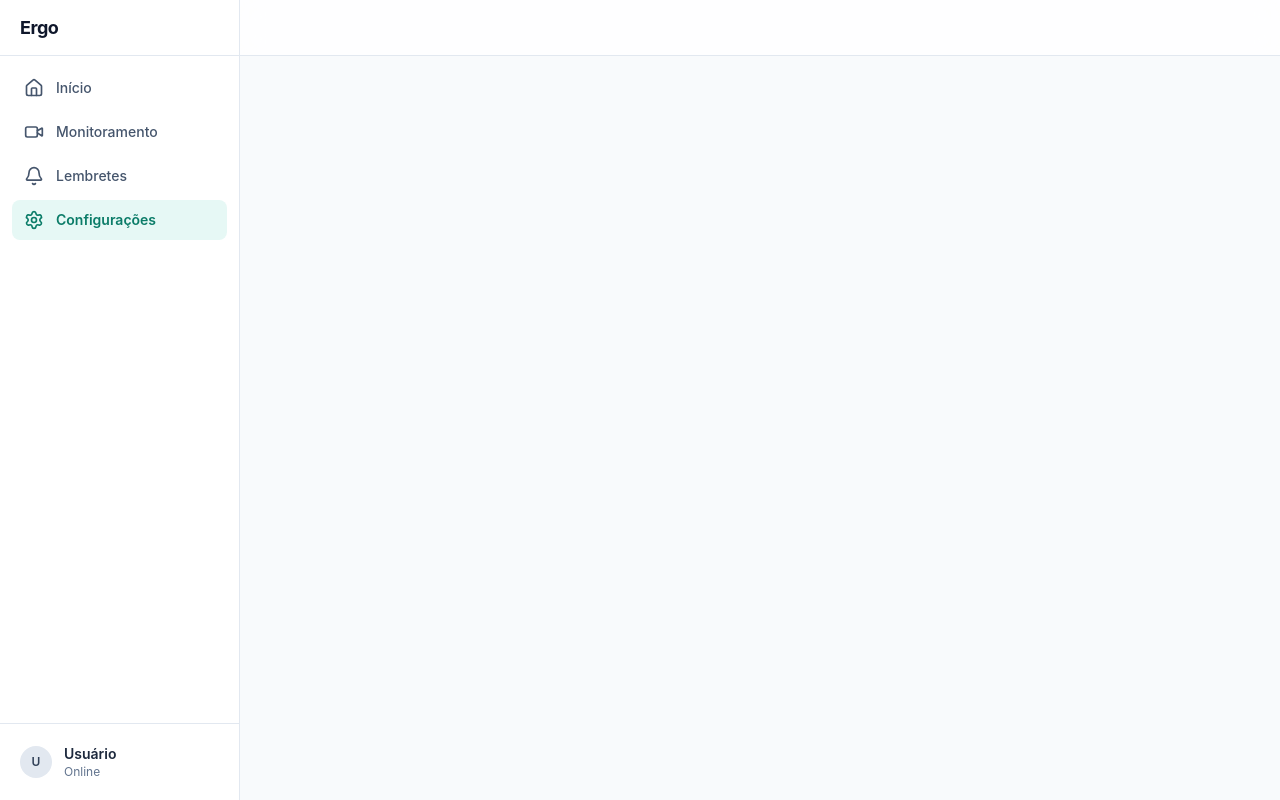
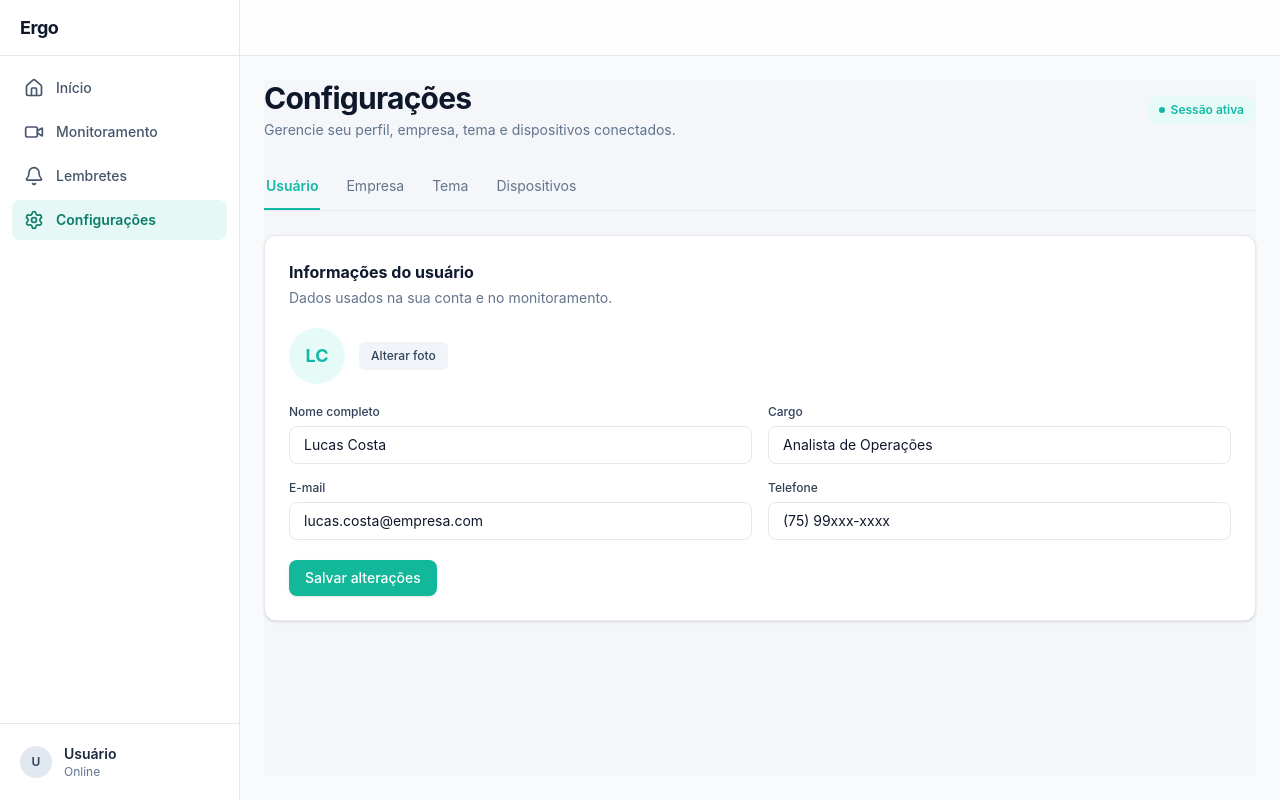
Before and after one commit to otaviocostao/ergo-app-tauri, a React (Vite) app: page /settings in a window 1280 px wide. Built offline with nearby package versions, Linux system fonts and the light colour scheme.

Commit message:
feat: front-end tela config

```diff
--- /dev/null
+++ b/src/pages/Settings.tsx
@@ -0,0 +1,153 @@
+import { useState } from "react";
+import Header from "../components/Header";
+import Button from "../components/Button";
+import Input from "../components/Input";
+import Select from "../components/Select";
+
+type SettingsTab = "usuario" | "empresa" | "tema" | "dispositivos";
+type ThemeOption = "Claro" | "Escuro" | "Automático";
+
+const tabs: Array<{ id: SettingsTab; label: string }> = [
+  { id: "usuario", label: "Usuário" },
+  { id: "empresa", label: "Empresa" },
+  { id: "tema", label: "Tema" },
+  { id: "dispositivos", label: "Dispositivos" },
+];
+
+const yesNoOptions = [
+  { label: "Sim", value: "sim" },
+  { label: "Não", value: "nao" },
+];
+
+const deviceOptions = [
+  { label: "Notebook", value: "notebook" },
+  { label: "Desktop", value: "desktop" },
+  { label: "Tablet", value: "tablet" },
+];
+
+function ThemePreview({ theme }: { theme: ThemeOption }) {
+  if (theme === "Claro") {
+    return <div className="h-14 rounded-md border border-[#e6eaf0] bg-[linear-gradient(135deg,#ffffff_60%,#f4f6f9_60%)]" />;
+  }
+
+  if (theme === "Escuro") {
+    return <div className="h-14 rounded-md bg-[linear-gradient(135deg,#101a2e_60%,#16233d_60%)]" />;
+  }
+
+  return <div className="h-14 rounded-md bg-[linear-gradient(90deg,#ffffff_50%,#101a2e_50%)]" />;
+}
+
+export default function Settings() {
+  const [activeTab, setActiveTab] = useState<SettingsTab>("usuario");
+  const [theme, setTheme] = useState<ThemeOption>("Claro");
+  const [saved, setSaved] = useState(false);
+
+  return (
+    <div className="w-full min-h-full bg-[#f4f6f9] pb-8 dark:bg-slate-950">
+      <Header
+        title="Configurações"
+        subtitle="Gerencie seu perfil, empresa, tema e dispositivos conectados."
+        action={
+          <div className="inline-flex items-center gap-1.5 rounded-full bg-[#e6fbf7] px-3 py-1.5 text-xs font-semibold text-[#14b8a6]">
+            <span className="h-1.5 w-1.5 rounded-full bg-[#14b8a6]" />
+            Sessão ativa
+          </div>
+        }
+      />
+
+      <div className="mb-6 flex gap-6 overflow-x-auto border-b border-[#e6eaf0] dark:border-slate-800">
+        {tabs.map((tab) => (
+          <button
+            key={tab.id}
+            type="button"
+            onClick={() => setActiveTab(tab.id)}
+            className={`whitespace-nowrap border-b-2 px-0.5 py-3 text-sm transition-colors ${activeTab === tab.id
+              ? "border-[#14b8a6] font-semibold text-[#14b8a6]"
+              : "border-transparent text-[#64748b] hover:text-[#101a2e] dark:hover:text-slate-200"
+              }`}
+          >
+            {tab.label}
+          </button>
+        ))}
+      </div>
+
+      {activeTab === "usuario" && (
+        <section className="rounded-xl border border-[#e6eaf0] bg-white p-5 shadow-sm sm:p-6 dark:border-slate-800 dark:bg-slate-900">
+          <h2 className="text-base font-bold text-[#101a2e] dark:text-white">Informações do usuário</h2>
+          <p className="mb-5 mt-1 text-sm text-[#64748b]">Dados usados na sua conta e no monitoramento.</p>
+
+          <div className="mb-5 flex items-center gap-3.5">
+            <div className="flex h-14 w-14 items-center justify-center rounded-full bg-[#e6fbf7] text-lg font-bold text-[#14b8a6]">LC</div>
+            <Button variant="secondary" size="sm" type="button">Alterar foto</Button>
+          </div>
+
+          <div className="grid grid-cols-1 gap-4 sm:grid-cols-2">
+            <Input label="Nome completo" defaultValue="Lucas Costa" />
+            <Input label="Cargo" defaultValue="Analista de Operações" />
+            <Input label="E-mail" type="email" defaultValue="lucas.costa@empresa.com" />
+            <Input label="Telefone" defaultValue="(75) 99xxx-xxxx" />
+          </div>
+
+          <div className="mt-5 flex items-center gap-3">
+            <Button type="button" onClick={() => setSaved(true)}>Salvar alterações</Button>
+            {saved && <span className="text-xs font-medium text-[#14b8a6]">Alterações salvas</span>}
+          </div>
+        </section>
+      )}
+
+      {activeTab === "empresa" && (
+        <section className="rounded-xl border border-[#e6eaf0] bg-white p-5 shadow-sm sm:p-6 dark:border-slate-800 dark:bg-slate-900">
+          <h2 className="text-base font-bold text-[#101a2e] dark:text-white">Informações da empresa</h2>
+          <p className="mb-5 mt-1 text-sm text-[#64748b]">Dados gerenciados pelo administrador — somente leitura.</p>
+
+          <div className="grid grid-cols-1 gap-4 sm:grid-cols-2">
+            <Input label="Empresa" defaultValue="Ergo Tecnologia Ltda." disabled />
+            <Input label="Plano" defaultValue="Corporate — 250 licenças" disabled />
+            <Input label="Departamento" defaultValue="Operações — Unidade Feira de Santana" disabled />
+            <Input label="Administrador da conta" defaultValue="ti@empresa.com" disabled />
+          </div>
+        </section>
+      )}
+
+      {activeTab === "tema" && (
+        <section className="rounded-xl border border-[#e6eaf0] bg-white p-5 shadow-sm sm:p-6 dark:border-slate-800 dark:bg-slate-900">
+          <h2 className="text-base font-bold text-[#101a2e] dark:text-white">Tema</h2>
+          <p className="mb-5 mt-1 text-sm text-[#64748b]">Escolha como o Ergo aparece para você.</p>
+
+          <div className="grid max-w-3xl grid-cols-1 gap-3 sm:grid-cols-3">
+            {(["Claro", "Escuro", "Automático"] as ThemeOption[]).map((option) => (
+              <button
+                key={option}
+                type="button"
+                onClick={() => setTheme(option)}
+                className={`rounded-lg border-2 p-3 text-left transition-colors ${theme === option
+                  ? "border-[#14b8a6]"
+                  : "border-[#e6eaf0] hover:border-[#a7ddd5] dark:border-slate-700"
+                  }`}
+              >
+                <ThemePreview theme={option} />
+                <span className="mt-2 block text-sm font-semibold text-[#101a2e] dark:text-slate-100">{option}</span>
+              </button>
+            ))}
+          </div>
+        </section>
+      )}
+
+      {activeTab === "dispositivos" && (
+        <section className="rounded-xl border border-[#e6eaf0] bg-white p-5 shadow-sm sm:p-6 dark:border-slate-800 dark:bg-slate-900">
+          <h2 className="text-base font-bold text-[#101a2e] dark:text-white">Dispositivos</h2>
+          <p className="mb-5 mt-1 text-sm text-[#64748b]">Informações usadas para calibrar o monitoramento ergonômico.</p>
+
+          <div className="grid grid-cols-1 gap-4 sm:grid-cols-2">
+            <Select label="Qual seu dispositivo?" placeholder="Selecione" options={deviceOptions} />
+            <Select label="Você utiliza um teclado externo?" placeholder="Selecione" options={yesNoOptions} />
+            <Select label="Você utiliza um mouse externo?" placeholder="Selecione" options={yesNoOptions} />
+            <Select label="Sua mesa tem regulagem de altura?" placeholder="Selecione" options={yesNoOptions} />
+            <Select label="Sua cadeira tem regulagem de altura?" placeholder="Selecione" options={yesNoOptions} />
+            <Select label="Seu monitor tem regulagem de altura?" placeholder="Selecione" options={yesNoOptions} />
+          </div>
+        </section>
+      )}
+    </div>
+  );
+}
--- a/src/routes/AppRoutes.tsx
+++ b/src/routes/AppRoutes.tsx
@@ -3,6 +3,7 @@ import MainLayout from "../components/MainLayout";
 import Home from "../pages/Home";
 import Reminders from "../pages/Reminders";
 import Monitoring from "../pages/Monitoring";
+import Settings from "../pages/Settings";
 
 export default function AppRoutes() {
   return (
@@ -11,7 +12,7 @@ export default function AppRoutes() {
         <Route path="/" element={<Home />} />
         <Route path="/monitoring" element={<Monitoring />} />
         <Route path="/reminders" element={<Reminders />} />
-        <Route path="/settings" element={<Home />} />
+        <Route path="/settings" element={<Settings />} />
         <Route path="*" element={<Home />} />
       </Route>
     </Routes>
```
